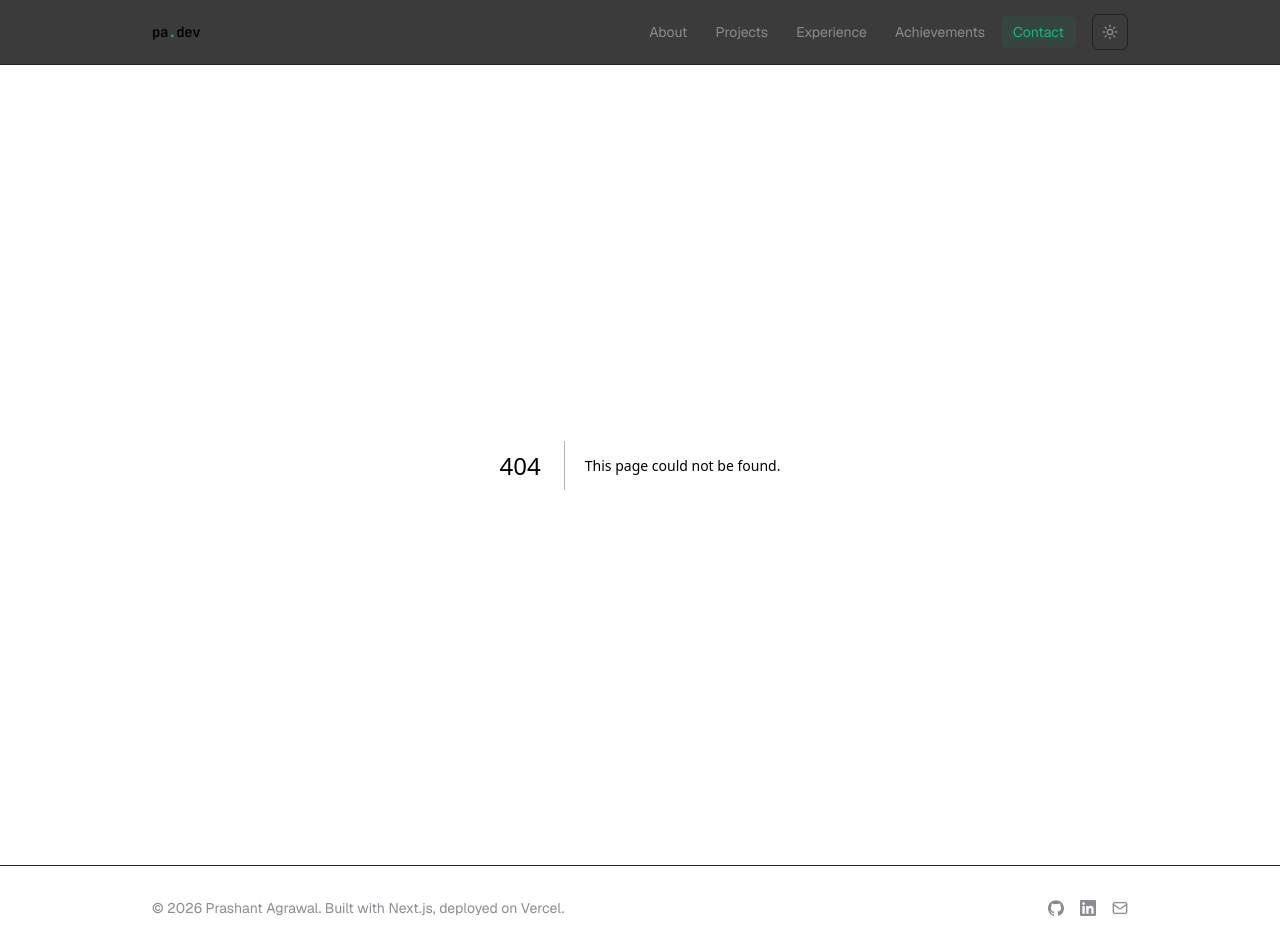
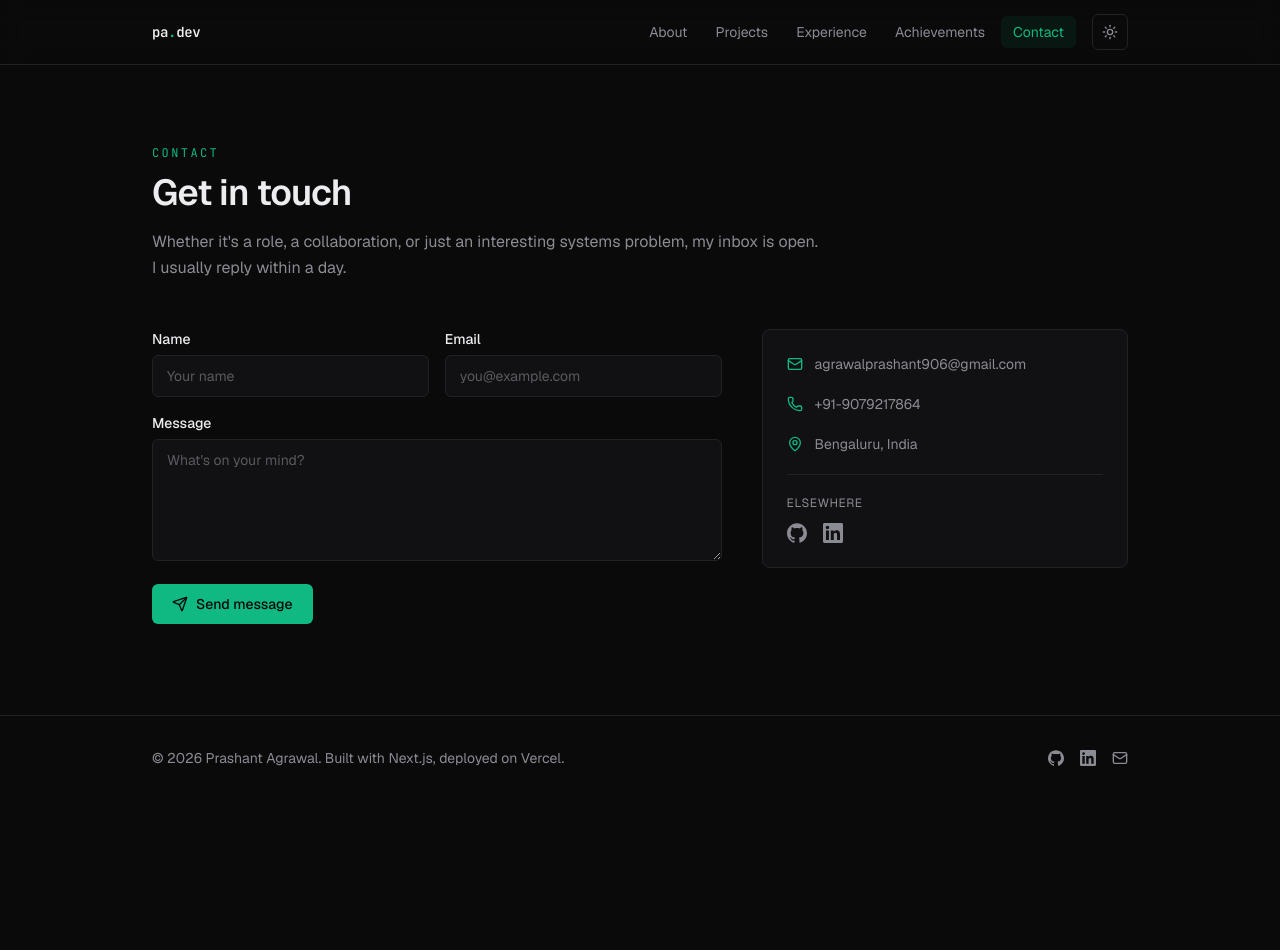
Before and after one commit to agrawal-2005/portfolio, a Next.js app: page /contact in a window 1280 px wide. Before the commit this address had no page. After the commit the page ends 800 px from the top, so only its background shows below. Built offline with nearby package versions, Linux system fonts and the light colour scheme.

Commit message:
Add contact page with form backed by Resend route handler
Honeypot anti-spam, input validation, graceful fallback to direct
email when RESEND_API_KEY is unset.

```diff
--- /dev/null
+++ b/app/api/contact/route.ts
@@ -0,0 +1,74 @@
+import { NextResponse } from "next/server";
+import { site } from "@/data/site";
+
+interface ContactPayload {
+  name?: string;
+  email?: string;
+  message?: string;
+  company?: string; // honeypot
+}
+
+const EMAIL_RE = /^[^\s@]+@[^\s@]+\.[^\s@]+$/;
+
+export async function POST(request: Request) {
+  let body: ContactPayload;
+  try {
+    body = await request.json();
+  } catch {
+    return NextResponse.json({ error: "Invalid request body." }, { status: 400 });
+  }
+
+  // Honeypot: real users never fill this hidden field.
+  if (body.company) {
+    return NextResponse.json({ ok: true });
+  }
+
+  const name = body.name?.trim() ?? "";
+  const email = body.email?.trim() ?? "";
+  const message = body.message?.trim() ?? "";
+
+  if (!name || name.length > 100) {
+    return NextResponse.json({ error: "Please add your name." }, { status: 400 });
+  }
+  if (!EMAIL_RE.test(email) || email.length > 200) {
+    return NextResponse.json({ error: "That email doesn't look right." }, { status: 400 });
+  }
+  if (!message || message.length > 5000) {
+    return NextResponse.json(
+      { error: "Please write a message (under 5000 characters)." },
+      { status: 400 }
+    );
+  }
+
+  const apiKey = process.env.RESEND_API_KEY;
+  if (!apiKey) {
+    return NextResponse.json(
+      { error: "The contact form isn't configured yet. Please email me directly." },
+      { status: 503 }
+    );
+  }
+
+  const res = await fetch("https://api.resend.com/emails", {
+    method: "POST",
+    headers: {
+      Authorization: `Bearer ${apiKey}`,
+      "Content-Type": "application/json",
+    },
+    body: JSON.stringify({
+      from: process.env.CONTACT_FROM_EMAIL ?? "Portfolio <onboarding@resend.dev>",
+      to: [site.email],
+      reply_to: email,
+      subject: `Portfolio contact from ${name}`,
+      text: `Name: ${name}\nEmail: ${email}\n\n${message}`,
+    }),
+  });
+
+  if (!res.ok) {
+    return NextResponse.json(
+      { error: "Something went wrong sending your message. Please email me directly." },
+      { status: 502 }
+    );
+  }
+
+  return NextResponse.json({ ok: true });
+}
--- /dev/null
+++ b/app/contact/page.tsx
@@ -0,0 +1,81 @@
+import type { Metadata } from "next";
+import { Mail, MapPin, Phone } from "lucide-react";
+import { PageHeader } from "@/components/page-header";
+import { FadeInOnScroll } from "@/components/motion";
+import { ContactForm } from "@/components/contact-form";
+import { GitHubIcon, LinkedInIcon } from "@/components/icons";
+import { site } from "@/data/site";
+
+export const metadata: Metadata = {
+  title: "Contact",
+  description:
+    "Get in touch with Prashant Agrawal for roles, collaborations, or interesting problems.",
+};
+
+export default function ContactPage() {
+  return (
+    <div className="mx-auto max-w-5xl px-6 py-20">
+      <PageHeader
+        eyebrow="contact"
+        title="Get in touch"
+        description="Whether it's a role, a collaboration, or just an interesting systems problem, my inbox is open. I usually reply within a day."
+      />
+
+      <div className="mt-12 grid gap-10 lg:grid-cols-5">
+        <FadeInOnScroll className="lg:col-span-3">
+          <ContactForm />
+        </FadeInOnScroll>
+
+        <FadeInOnScroll delay={1} className="lg:col-span-2">
+          <div className="space-y-5 rounded-lg border border-border bg-card p-6">
+            <a
+              href={`mailto:${site.email}`}
+              className="group flex items-center gap-3 text-sm"
+            >
+              <Mail className="size-4 text-accent" />
+              <span className="text-muted transition-colors group-hover:text-accent">
+                {site.email}
+              </span>
+            </a>
+            <a href={`tel:${site.phone}`} className="group flex items-center gap-3 text-sm">
+              <Phone className="size-4 text-accent" />
+              <span className="text-muted transition-colors group-hover:text-accent">
+                {site.phone}
+              </span>
+            </a>
+            <p className="flex items-center gap-3 text-sm">
+              <MapPin className="size-4 text-accent" />
+              <span className="text-muted">{site.location}</span>
+            </p>
+
+            <div className="border-t border-border pt-5">
+              <p className="text-xs uppercase tracking-wider text-muted">
+                Elsewhere
+              </p>
+              <div className="mt-3 flex items-center gap-4">
+                <a
+                  href={site.github}
+                  target="_blank"
+                  rel="noopener noreferrer"
+                  aria-label="GitHub"
+                  className="text-muted transition-colors hover:text-accent"
+                >
+                  <GitHubIcon className="size-5" />
+                </a>
+                <a
+                  href={site.linkedin}
+                  target="_blank"
+                  rel="noopener noreferrer"
+                  aria-label="LinkedIn"
+                  className="text-muted transition-colors hover:text-accent"
+                >
+                  <LinkedInIcon className="size-5" />
+                </a>
+              </div>
+            </div>
+          </div>
+        </FadeInOnScroll>
+      </div>
+    </div>
+  );
+}
--- /dev/null
+++ b/components/contact-form.tsx
@@ -0,0 +1,138 @@
+"use client";
+
+import { useState } from "react";
+import { Send, Loader2 } from "lucide-react";
+
+type Status = "idle" | "sending" | "sent" | "error";
+
+export function ContactForm() {
+  const [status, setStatus] = useState<Status>("idle");
+  const [error, setError] = useState("");
+
+  async function handleSubmit(e: React.FormEvent<HTMLFormElement>) {
+    e.preventDefault();
+    const form = e.currentTarget;
+    const formData = new FormData(form);
+
+    setStatus("sending");
+    setError("");
+
+    try {
+      const res = await fetch("/api/contact", {
+        method: "POST",
+        headers: { "Content-Type": "application/json" },
+        body: JSON.stringify({
+          name: formData.get("name"),
+          email: formData.get("email"),
+          message: formData.get("message"),
+          company: formData.get("company"),
+        }),
+      });
+
+      if (res.ok) {
+        setStatus("sent");
+        form.reset();
+      } else {
+        const data = await res.json().catch(() => null);
+        setError(data?.error ?? "Something went wrong. Please email me directly.");
+        setStatus("error");
+      }
+    } catch {
+      setError("Network error. Please email me directly.");
+      setStatus("error");
+    }
+  }
+
+  if (status === "sent") {
+    return (
+      <div className="rounded-lg border border-accent/40 bg-accent-soft p-6 text-center">
+        <p className="font-medium">Message sent!</p>
+        <p className="mt-1 text-sm text-muted">
+          Thanks for reaching out. I&apos;ll get back to you soon.
+        </p>
+      </div>
+    );
+  }
+
+  const inputClasses =
+    "w-full rounded-md border border-border bg-card px-3.5 py-2.5 text-sm placeholder:text-muted/60 focus:border-accent/60 focus:outline-none focus:ring-2 focus:ring-accent/20 transition-colors";
+
+  return (
+    <form onSubmit={handleSubmit} className="space-y-4">
+      {/* Honeypot */}
+      <input
+        type="text"
+        name="company"
+        tabIndex={-1}
+        autoComplete="off"
+        aria-hidden
+        className="hidden"
+      />
+
+      <div className="grid gap-4 sm:grid-cols-2">
+        <div>
+          <label htmlFor="name" className="mb-1.5 block text-sm font-medium">
+            Name
+          </label>
+          <input
+            id="name"
+            name="name"
+            required
+            maxLength={100}
+            placeholder="Your name"
+            className={inputClasses}
+          />
+        </div>
+        <div>
+          <label htmlFor="email" className="mb-1.5 block text-sm font-medium">
+            Email
+          </label>
+          <input
+            id="email"
+            name="email"
+            type="email"
+            required
+            maxLength={200}
+            placeholder="you@example.com"
+            className={inputClasses}
+          />
+        </div>
+      </div>
+
+      <div>
+        <label htmlFor="message" className="mb-1.5 block text-sm font-medium">
+          Message
+        </label>
+        <textarea
+          id="message"
+          name="message"
+          required
+          rows={5}
+          maxLength={5000}
+          placeholder="What's on your mind?"
+          className={inputClasses}
+        />
+      </div>
+
+      {status === "error" && (
+        <p className="text-sm text-red-500 dark:text-red-400">{error}</p>
+      )}
+
+      <button
+        type="submit"
+        disabled={status === "sending"}
+        className="inline-flex items-center gap-2 rounded-md bg-accent px-5 py-2.5 text-sm font-medium text-white transition-transform hover:scale-[1.02] disabled:opacity-60 dark:text-zinc-950"
+      >
+        {status === "sending" ? (
+          <>
+            <Loader2 className="size-4 animate-spin" /> Sending…
+          </>
+        ) : (
+          <>
+            <Send className="size-4" /> Send message
+          </>
+        )}
+      </button>
+    </form>
+  );
+}
```
